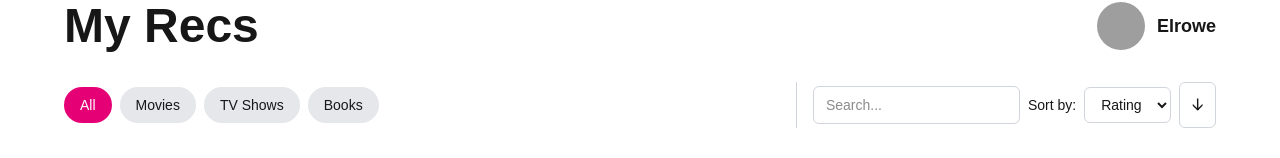
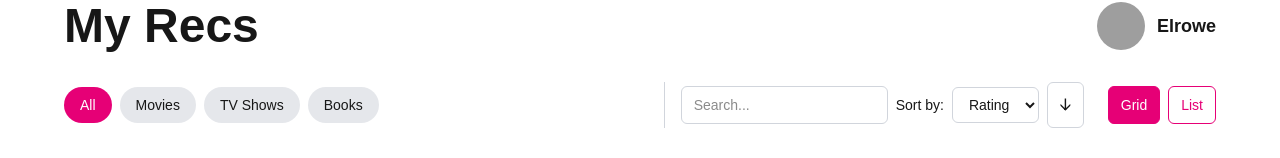
Before and after one commit to edwardrowe/leet-recs, a Next.js app: page / in a window 1280 px wide. Shown: the part 150-308 px from the top of the page. Built offline with nearby package versions, Linux system fonts and the light colour scheme; grey boxes are pictures that could not be loaded.

Commit message:
Add row view to My Recs page.

```diff
--- a/src/app/page.tsx
+++ b/src/app/page.tsx
@@ -11,6 +11,8 @@ import NavBar from "@/components/NavBar";
 import { getContentList } from "@/lib/contentStore";
 import ContentFilterBar from "@/components/ContentFilterBar";
 import { getReviews, addOrUpdateReview, deleteReview } from "@/lib/reviewStore";
+import { FaFilm, FaTv, FaBook } from "react-icons/fa";
+import Image from "next/image";
 
 // This is the shape of a review that has been saved
 // Note: The `Review` type is now imported from AddReviewDialog
@@ -47,6 +49,30 @@ import { getReviews, addOrUpdateReview, deleteReview } from "@/lib/reviewStore";
 //   },
 // ];
 
+function ReviewRow({ review, onEdit }: { review: Review; onEdit: () => void }) {
+  let icon;
+  if (review.type === "movie") icon = <FaFilm className="text-2xl text-pink-600" />;
+  else if (review.type === "tv-show") icon = <FaTv className="text-2xl text-pink-600" />;
+  else icon = <FaBook className="text-2xl text-pink-600" />;
+  return (
+    <div className="flex items-center border-b border-gray-200 dark:border-gray-700 py-4 px-2 hover:bg-gray-50 dark:hover:bg-gray-800 cursor-pointer" onClick={onEdit}>
+      {review.thumbnailUrl && (
+        <div className="relative w-10 h-10 rounded-lg overflow-hidden mr-4 flex-shrink-0">
+          <Image src={review.thumbnailUrl} alt={review.title} fill className="object-cover" />
+        </div>
+      )}
+      <div className="mr-4 flex-shrink-0">{icon}</div>
+      <div className="flex-1">
+        <div className="font-semibold text-lg">{review.title}</div>
+        {review.personalNotes && <div className="text-xs text-gray-500 dark:text-gray-400 truncate max-w-md">{review.personalNotes}</div>}
+      </div>
+      <div className="text-right min-w-[48px]">
+        <span className="inline-block bg-pink-600 text-white rounded-full px-3 py-1 font-bold text-lg">{review.rating}</span>
+      </div>
+    </div>
+  );
+}
+
 export default function Home() {
   const [reviews, setReviews] = useState<Review[]>(getReviews());
   const [filter, setFilter] = useState<'all' | 'movie' | 'tv-show' | 'book'>('all');
@@ -57,6 +83,7 @@ export default function Home() {
   const [reviewToEdit, setReviewToEdit] = useState<Review | null>(null);
   const [isConfirmDeleteDialogOpen, setIsConfirmDeleteDialogOpen] = useState(false);
   const [reviewToDelete, setReviewToDelete] = useState<Review | null>(null);
+  const [view, setView] = useState<'grid' | 'row'>('grid');
 
   const currentUser = {
     name: 'Elrowe',
@@ -182,9 +209,25 @@ export default function Home() {
           >
             {sortDirection === 'asc' ? '↑' : '↓'}
           </button>
+          {/* View toggle */}
+          <button
+            className={`ml-4 px-3 py-2 rounded-md text-sm font-medium border ${view === 'grid' ? 'bg-pink-600 text-white border-pink-600' : 'bg-white dark:bg-gray-800 text-pink-600 border-pink-600'}`}
+            onClick={() => setView('grid')}
+            aria-label="Grid view"
+          >
+            Grid
+          </button>
+          <button
+            className={`px-3 py-2 rounded-md text-sm font-medium border ${view === 'row' ? 'bg-pink-600 text-white border-pink-600' : 'bg-white dark:bg-gray-800 text-pink-600 border-pink-600'}`}
+            onClick={() => setView('row')}
+            aria-label="Row view"
+          >
+            List
+          </button>
         </div>
       </div>
 
+      {view === 'grid' ? (
         <div className="grid grid-cols-1 md:grid-cols-2 lg:grid-cols-3 gap-8 w-full max-w-6xl">
           {filteredAndSortedReviews.length > 0 ? (
             filteredAndSortedReviews.map((review) => (
@@ -203,6 +246,17 @@ export default function Home() {
             <EmptyState message={getEmptyStateMessage()} />
           )}
         </div>
+      ) : (
+        <div className="w-full max-w-6xl bg-white dark:bg-gray-800 rounded-lg shadow divide-y divide-gray-200 dark:divide-gray-700">
+          {filteredAndSortedReviews.length > 0 ? (
+            filteredAndSortedReviews.map((review) => (
+              <ReviewRow key={review.id} review={review} onEdit={() => handleOpenEditDialog(review)} />
+            ))
+          ) : (
+            <EmptyState message={getEmptyStateMessage()} />
+          )}
+        </div>
+      )}
 
       <Fab onClick={handleOpenAddDialog} />
 
```
Also changed, not shown: package.json (+6 -5 lines), 1 other file (tests, documents, lock files or other folders). Lines whose indentation alone changed are shown as unchanged.
